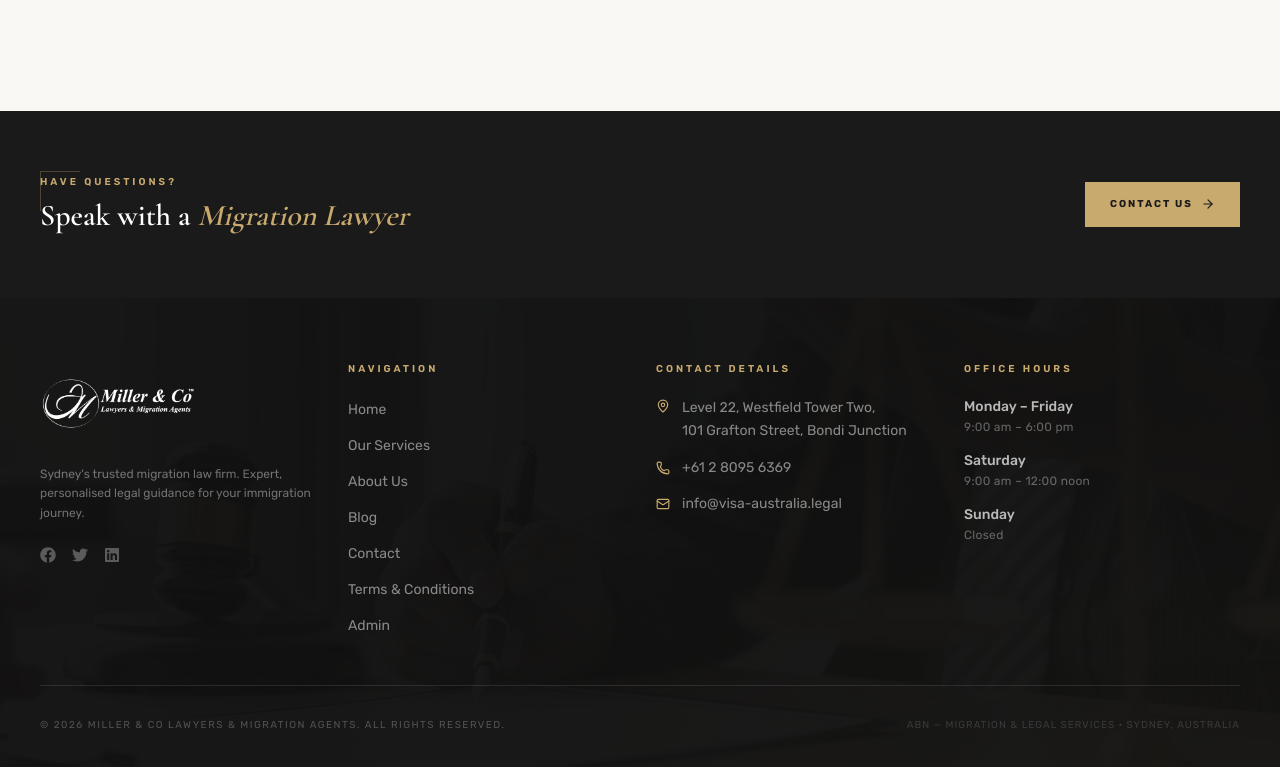
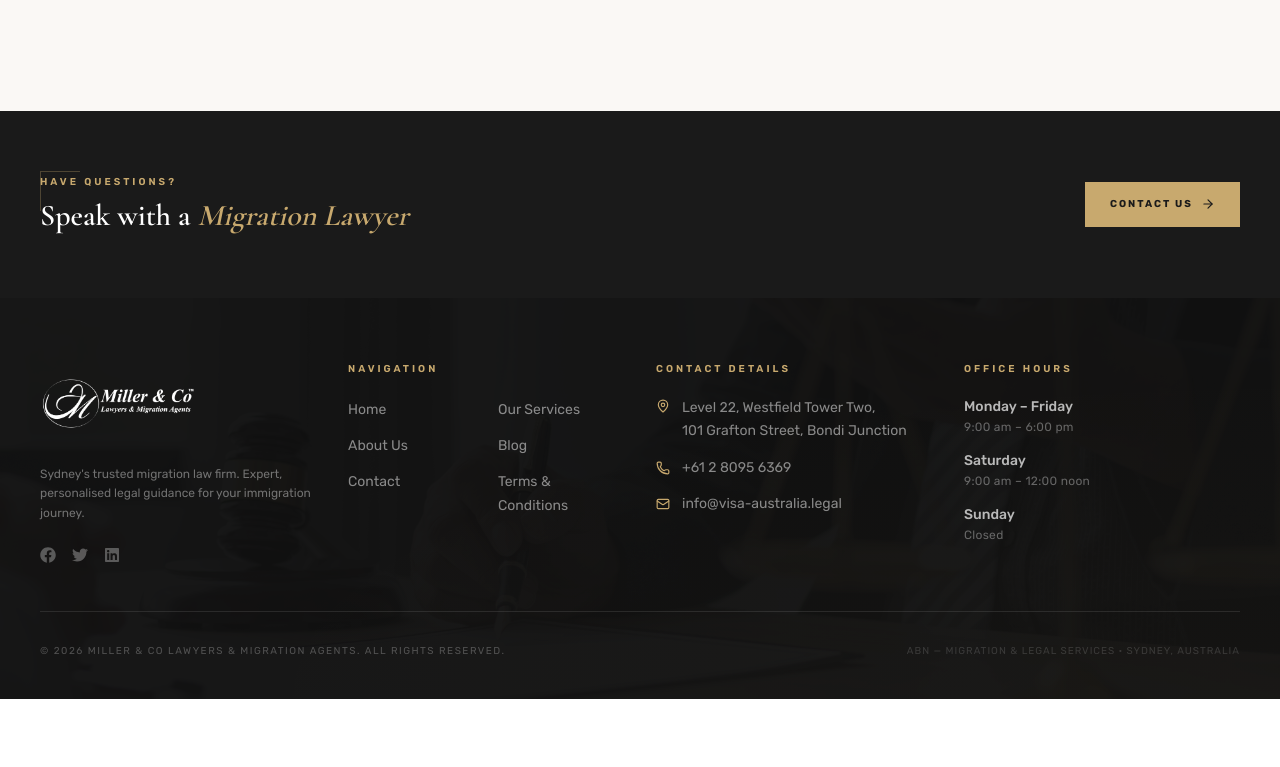
Before and after one commit to kaiumallimon/miller-and-co, a Next.js app: page /terms in a window 1280 px wide. Shown: the part 5813-6580 px from the top of the page. After the commit the page ends 6512 px from the top, so only its background shows below. Built offline with nearby package versions, Linux system fonts and the light colour scheme.

Commit message:
Remove "Admin" link from footer navigation and update layout to use a grid for navigation links

```diff
--- a/components/custom/shared/footer.tsx
+++ b/components/custom/shared/footer.tsx
@@ -15,7 +15,6 @@
   { label: "Blog", href: "/blog" },
   { label: "Contact", href: "/contact" },
   { label: "Terms & Conditions", href: "/terms" },
-  { label: "Admin ", href: "/login" },
 ];
 
 const officeHours = [
@@ -105,7 +104,7 @@
               <h4 className={`${bodyFont.className} text-[#c8a96e] text-[10px] font-semibold tracking-[0.3em] uppercase`}>
                 Navigation
               </h4>
-              <ul className="flex flex-col gap-3">
+              <ul className="grid grid-cols-1 md:grid-cols-2 gap-x-6 gap-y-3">
                 {navLinks.map((link) => (
                   <li key={link.label}>
                     <a
```
